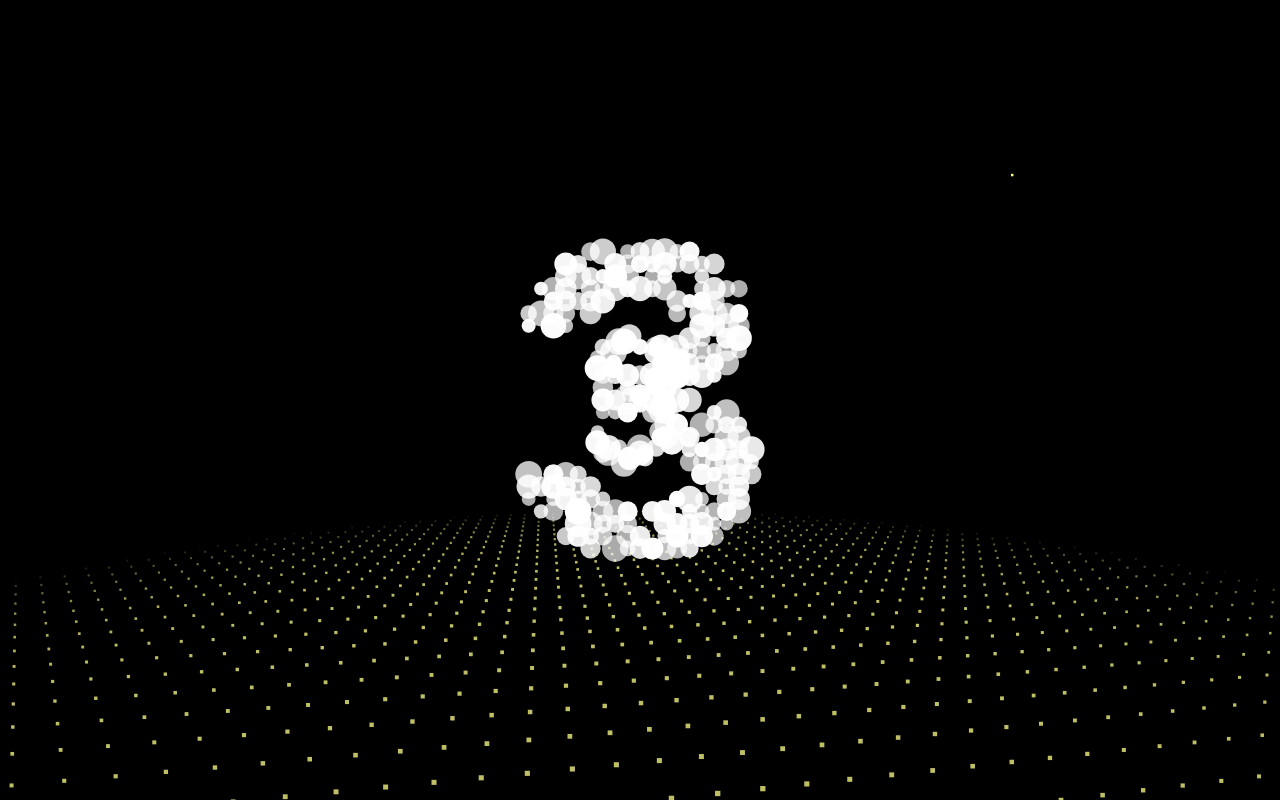
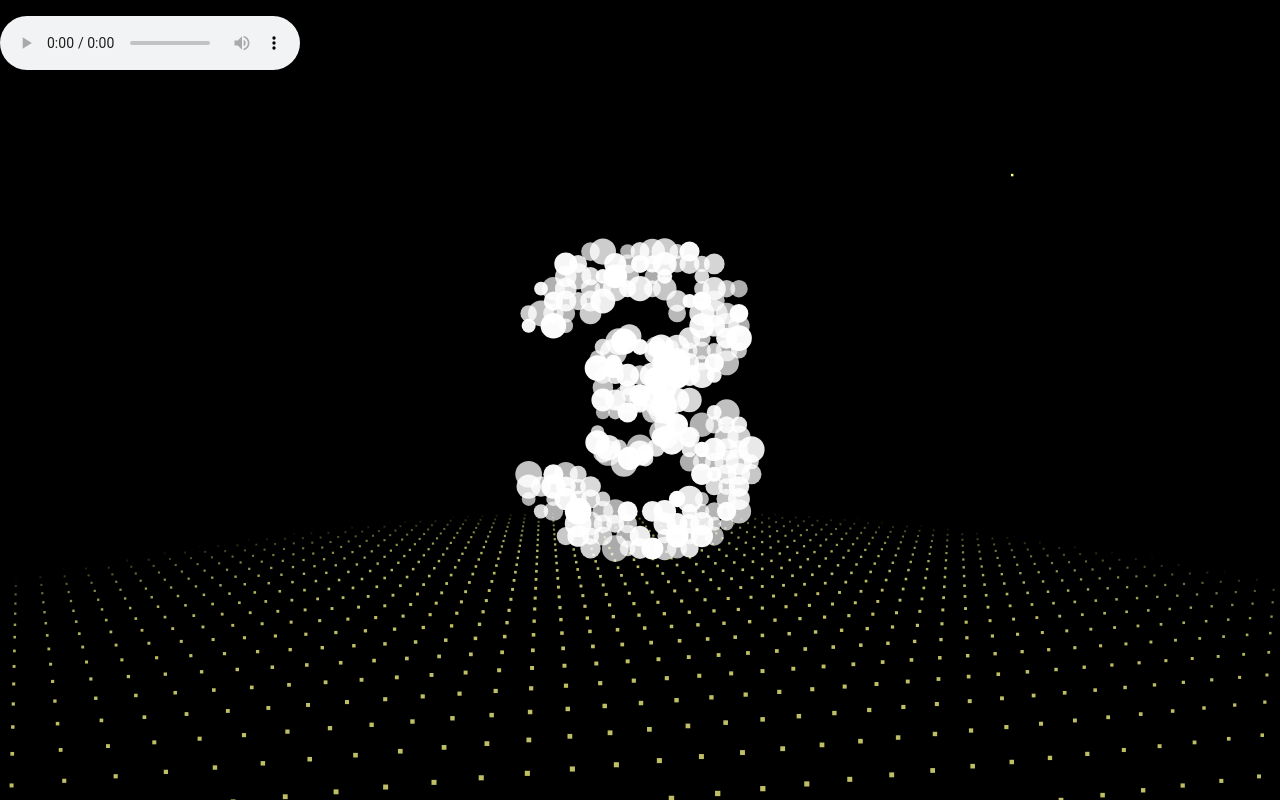
Before and after one commit to hui1004/H, a plain HTML site: page index.html in a window 1280 px wide. Drawn offline with Linux system fonts and the light colour scheme; animation ran at ten frames a second.

Commit message:
ios音频播放问题

```diff
--- a/index.html
+++ b/index.html
@@ -13,7 +13,7 @@ html,body{
 	background:#000;
 }
 .audio {
-	width: 0;
+	/* width: 0; */
 }
 </style>
 
@@ -31,7 +31,8 @@ html,body{
     </div>
   </div>
 </div>
-<audio src="fireworks1.mp3" controls autoplay class="audio" id="audio">
+<audio controls autoplay class="audio" id="audio">
+	<source src="fireworks1.mp3" type="audio/mpeg">
 </audio>
 <script>
 function initVars(){
```
